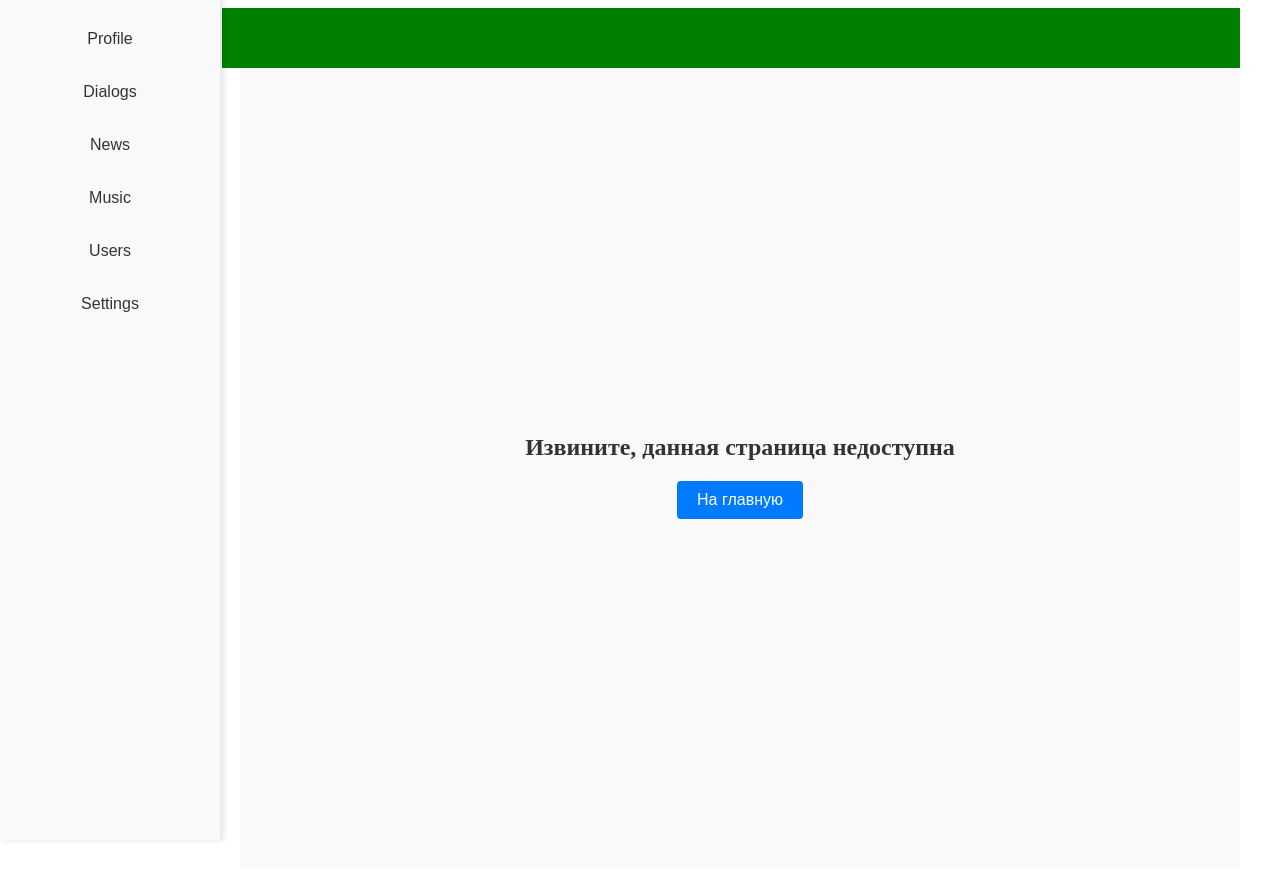
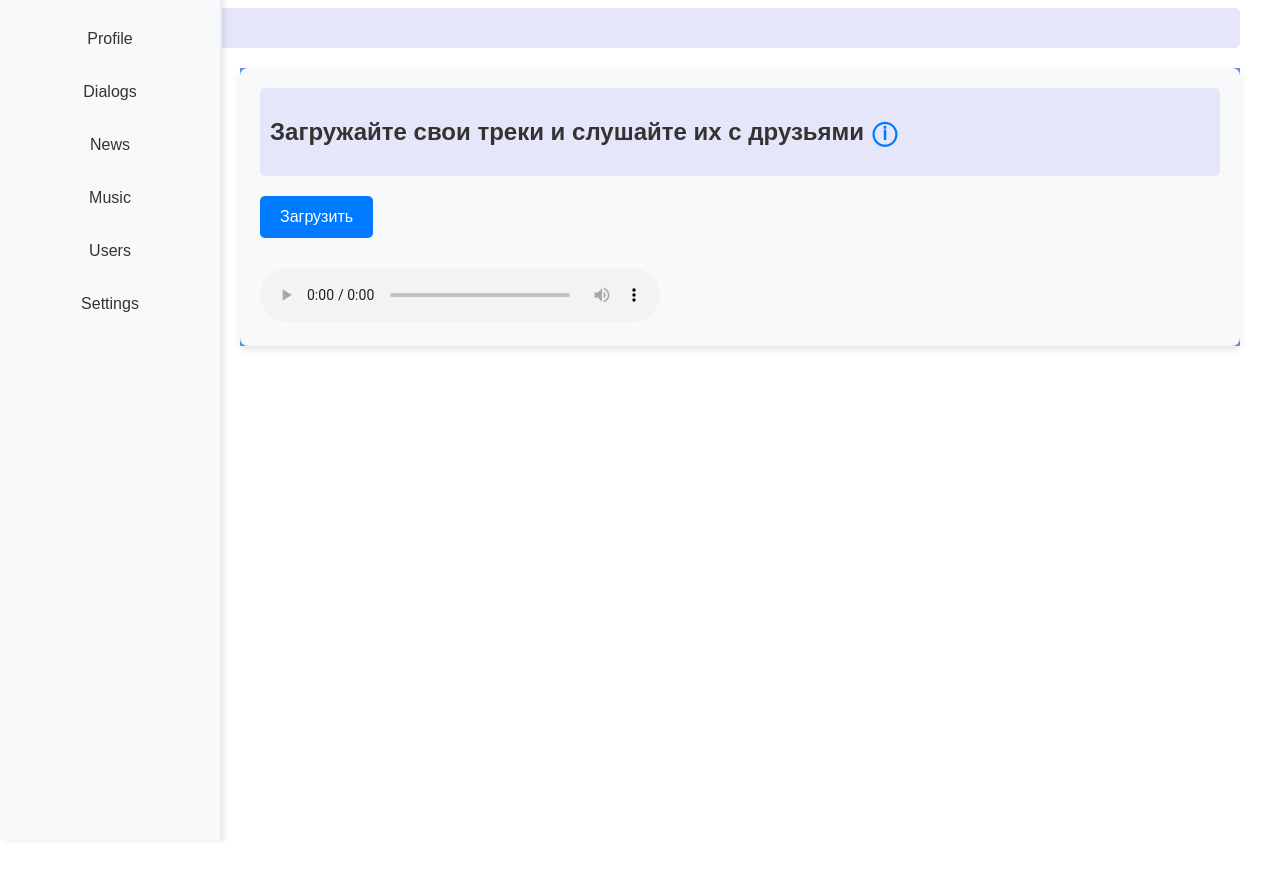
Before and after one commit to LeshaSenpai/MessengerProject, a React (Create React App) app: page /music in a window 1280 px wide. After the commit the page ends 800 px from the top, so only its background shows below. Built offline with nearby package versions, Linux system fonts and the light colour scheme; grey boxes are pictures that could not be loaded.

Commit message:
music page has been added

```diff
--- a/src/App.tsx
+++ b/src/App.tsx
@@ -12,6 +12,7 @@ import Dialogs from "./components/Dialogs/Dialogs";
 import DialogPage from "./components/Dialogs/DialogPage/DialogPage";
 import UserProfile from "./components/Users/UserProfile/UserProfile";
 import Login from "./components/Authorisation/Login";
+import Music from "./components/Music/Music";
 import Authorisation from "./components/Authorisation/Authorisation";
 import { profileStore } from "./stores/ProfileStore";
 import { dialogsStore } from "./stores/DialogsStore";
@@ -28,6 +29,7 @@ const App: React.FC = () => {
           <Route path="/dialogs" element={<Dialogs store={dialogsStore} />} />
           <Route path="/dialogs/:username" element={<DialogPage />} />
           <Route path="/login" element={<Login />} />
+          <Route path="/music" element={<Music />} />
           <Route path="/profile/:username" element={<UserProfile />} />
           <Route path="/news" element={<News store={newsStore} />} />
           <Route path="/login" element={<Login />} />
--- /dev/null
+++ b/src/components/Music/Music.css
@@ -0,0 +1,81 @@
+.music-page {
+  padding: 20px;
+  font-family: Arial, sans-serif;
+  background-color: #f8f9fa;
+  border-radius: 8px;
+  box-shadow: 0 4px 8px rgba(0, 0, 0, 0.1);
+}
+
+.header {
+  margin-bottom: 20px;
+  position: relative;
+  color: #333;
+  background-color: #e6e6fa;
+  padding: 10px;
+  border-radius: 5px;
+}
+
+.info-icon {
+  cursor: pointer;
+  color: #007bff;
+  font-weight: bold;
+  margin-left: 8px;
+}
+
+.tooltip {
+  position: absolute;
+  background-color: #d6eaff;
+  color: #333;
+  border: 1px solid #7ebaff;
+  border-radius: 5px;
+  padding: 8px;
+  font-size: 0.9rem;
+  top: 110%;
+  left: 0;
+  white-space: nowrap;
+  z-index: 10;
+  box-shadow: 0 2px 4px rgba(0, 0, 0, 0.1);
+}
+
+.upload-section {
+  margin: 20px 0;
+  position: relative;
+}
+
+.upload-button {
+  background-color: #007bff;
+  color: white;
+  border: none;
+  padding: 12px 20px;
+  border-radius: 5px;
+  cursor: pointer;
+  font-size: 1rem;
+  transition: background-color 0.3s ease;
+}
+
+.upload-button:hover {
+  background-color: #0056b3;
+}
+
+.upload-tooltip {
+  position: absolute;
+  top: 110%;
+  left: 0;
+  background-color: #d6eaff;
+  color: #333;
+  border: 1px solid #7ebaff;
+  border-radius: 5px;
+  padding: 8px;
+  font-size: 0.9rem;
+  white-space: nowrap;
+  z-index: 10;
+}
+
+.player-section {
+  margin-top: 30px;
+}
+
+audio {
+  width: 100%;
+  max-width: 400px;
+}
--- /dev/null
+++ b/src/components/Music/Music.tsx
@@ -0,0 +1,57 @@
+import React, { useState } from "react";
+import "./Music.css";
+
+const Music: React.FC = () => {
+  const [showInfo, setShowInfo] = useState(false);
+  const [showUploadTooltip, setShowUploadTooltip] = useState(false);
+
+  const handleMouseEnterInfo = () => setShowInfo(true);
+  const handleMouseLeaveInfo = () => setShowInfo(false);
+
+  const handleMouseEnterUpload = () => setShowUploadTooltip(true);
+  const handleMouseLeaveUpload = () => setShowUploadTooltip(false);
+
+  return (
+    <div className="music-page">
+      <div className="header">
+        <h2>
+          Загружайте свои треки и слушайте их с друзьями
+          <span
+            className="info-icon"
+            onMouseEnter={handleMouseEnterInfo}
+            onMouseLeave={handleMouseLeaveInfo}
+          >
+            ⓘ
+          </span>
+          {showInfo && (
+            <div className="tooltip">
+              Ваша музыка видна только вашим друзьям.
+            </div>
+          )}
+        </h2>
+      </div>
+      <div className="upload-section">
+        <button
+          className="upload-button"
+          onMouseEnter={handleMouseEnterUpload}
+          onMouseLeave={handleMouseLeaveUpload}
+        >
+          Загрузить
+        </button>
+        {showUploadTooltip && (
+          <div className="tooltip">
+            Загрузка доступна только премиум-пользователям.
+          </div>
+        )}
+      </div>
+      <div className="player-section">
+        <audio controls>
+          <source src={require("./track.mp3")} type="audio/mpeg" />
+          Ваш браузер не поддерживает аудио плеер.
+        </audio>
+      </div>
+    </div>
+  );
+};
+
+export default Music;
```
Also changed, not shown: src/components/Authorisation/Login.tsx (line endings or trailing spaces), 2 other files (tests, documents, lock files or other folders).
